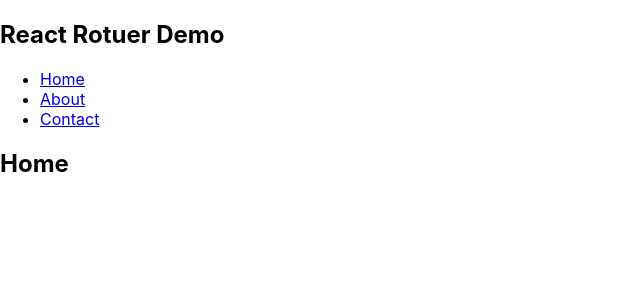
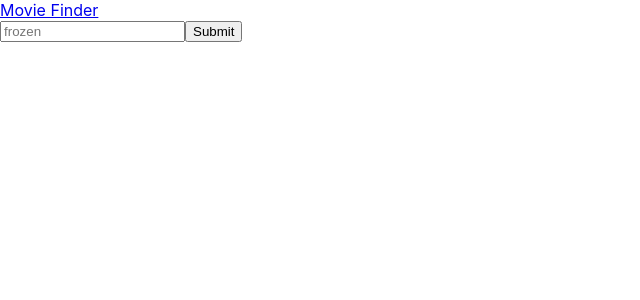
Before and after one commit to PedroMarianoAlmeida/first-react-app, a React (Create React App) app: page / in a window 1280 px wide. Shown: the top 300 px of the page, without its empty margins (0-640 px from the left). Built offline with nearby package versions, Linux system fonts and the light colour scheme.

Commit message:
Movie Finder Working

```diff
--- a/src/App.js
+++ b/src/App.js
@@ -1,37 +1,20 @@
 import React from 'react';
-import { BrowserRouter as Router, Route, Link } from "react-router-dom";
+import { BrowserRouter as Router, Route, Link, Switch } from "react-router-dom";
+import Home from './Home';
 import './App.css';
-const Home = () => {
-  return <h2>Home</h2>;
-}
-const About = () => {
-  return <h2>About</h2>;
-}
-const Contact = () => {
-  return <h2>Contact</h2>;
+const NotFound = () => {
+  return <h2>404 Not Found</h2>;
 }
 const App = () => {
   return (
     <Router>
-      <div className="container">
-        <h2>React Rotuer Demo</h2>
-        <nav>
-          <ul>
-            <li>
-              <Link to="/">Home</Link>
-            </li>
-            <li>
-              <Link to="/about/">About</Link>
-            </li>
-            <li>
-              <Link to="/contact/">Contact</Link>
-            </li>
-          </ul>
-        </nav>
+      <nav className="navbar navbar-expand-lg navbar-light bg-light">
+        <Link className="navbar-brand" to="/">Movie Finder</Link>
+      </nav>
+      <Switch>
         <Route path="/" exact component={Home} />
-        <Route path="/about/" component={About} />
-        <Route path="/contact/" component={Contact} />
-      </div>
+        <Route component={NotFound} />
+      </Switch>
     </Router>
   );
 }
--- /dev/null
+++ b/src/Home.js
@@ -0,0 +1,96 @@
+import React from 'react';
+import { Link } from "react-router-dom";
+import { json, checkStatus } from './utils';
+const Movie = (props) => {
+  const {
+    Title,
+    Year,
+    imdbID,
+    Type,
+    Poster,
+  } = props.movie;
+  return (
+    <div className="row">
+      <div className="col-4 col-md-2 col-lg-1 mb-3">
+        <Link to={`/movie/${imdbID}/`}>
+          <img src={Poster} className="img-fluid" />
+        </Link>
+      </div>
+      <div className="col-8 col-md-10 col-lg-11 mb-3">
+        <Link to={`/movie/${imdbID}/`}>
+          <h4>{Title}</h4>
+          <p>{Type} | {Year}</p>
+        </Link>
+      </div>
+    </div>
+  )
+}
+class MovieFinder extends React.Component {
+  constructor(props) {
+    super(props);
+    this.state = {
+      searchTerm: '',
+      results: [],
+      error: '',
+    };
+    this.handleChange = this.handleChange.bind(this);
+    this.handleSubmit = this.handleSubmit.bind(this);
+  }
+  handleChange(event) {
+    this.setState({ searchTerm: event.target.value });
+  }
+  handleSubmit(event) {
+    event.preventDefault();
+    let { searchTerm } = this.state;
+    searchTerm = searchTerm.trim();
+    if (!searchTerm) {
+      return;
+    }
+    fetch(`https://www.omdbapi.com/?s=${searchTerm}&apikey=b7da8d63`)
+      .then(checkStatus)
+      .then(json)
+      .then((data) => {
+        if (data.Response === 'False') {
+          throw new Error(data.Error);
+        }
+        if (data.Response === 'True' && data.Search) {
+          console.log(data);
+          this.setState({ results: data.Search, error: '' });
+        }
+      })
+      .catch((error) => {
+        this.setState({ error: error.message });
+        console.log(error);
+      })
+  }
+  render() {
+    const { searchTerm, results, error } = this.state;
+    return (
+      <div className="container">
+        <div className="row">
+          <div className="col-12">
+            <form onSubmit={this.handleSubmit} className="form-inline my-4">
+              <input
+                type="text"
+                className="form-control mr-sm-2"
+                placeholder="frozen"
+                value={searchTerm}
+                onChange={this.handleChange}
+              />
+              <button type="submit" className="btn btn-primary">Submit</button>
+            </form>
+            {(() => {
+              if (error) {
+                return error;
+              }
+              return results.map((movie) => {
+                return <Movie key={movie.imdbID} movie={movie} />;
+              })
+            })()}
+          </div>
+        </div>
+      </div>
+    )
+  }
+}
+export default MovieFinder;
--- /dev/null
+++ b/src/utils.js
@@ -0,0 +1,8 @@
+export const checkStatus = (response) => {
+    if (response.ok) {
+      // .ok returns true if response status is 200-299
+      return response;
+    }
+    throw new Error('Request was either a 404 or 500');
+  }
+  export const json = (response) => response.json()
```
